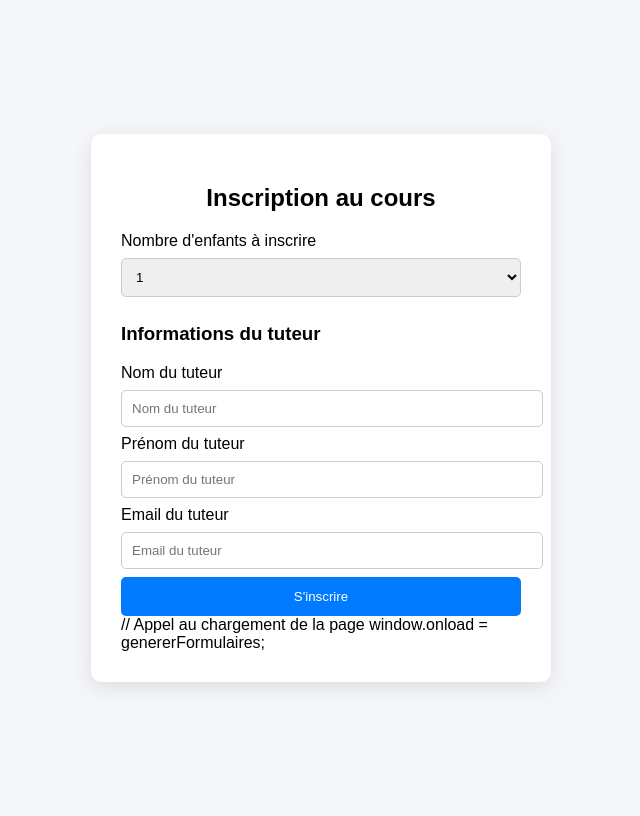
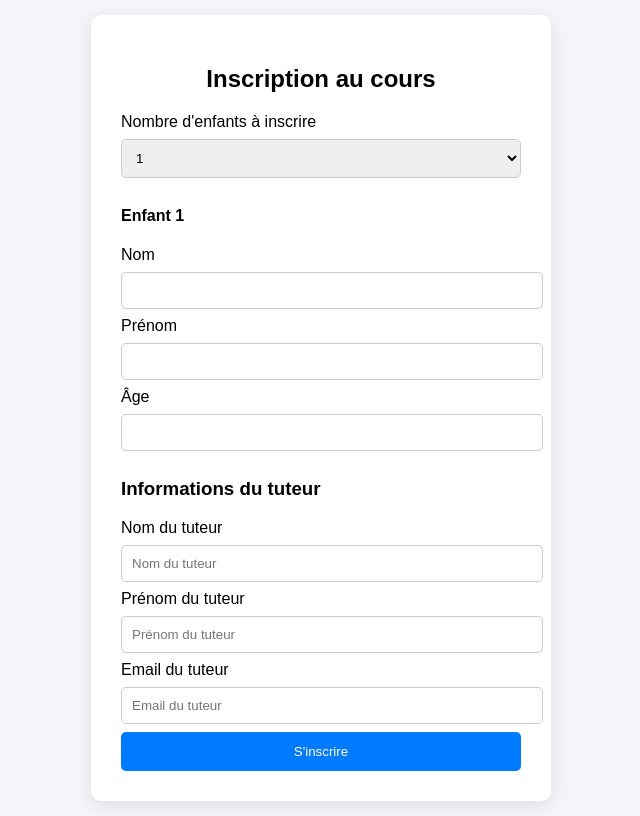
Before and after one commit to karim073/Projet_inscription, a Flask app: page / in a window 1280 px wide. Shown: the whole page, without its empty margins (319-959 px from the left). Run offline with Flask 3, Linux system fonts and the light colour scheme; some libraries are stand-ins or nearby versions.

Commit message:
correction

```diff
--- a/templates/inscription.html
+++ b/templates/inscription.html
@@ -1,12 +1,13 @@
 <!DOCTYPE html>
-<html>
+<html lang="fr">
 
 <head>
     <meta charset="UTF-8">
     <title>Inscription au cours</title>
     <link rel="stylesheet" href="/static/style.css">
     <script src="/static/validation.js"></script>
-    <script src="https://www.google.com/recaptcha/api.js"></script>
+    <!-- Script reCAPTCHA une seule fois suffit -->
+    <script src="https://www.google.com/recaptcha/api.js" async defer></script>
 </head>
 
 <body>
@@ -59,10 +60,39 @@
         <button type="submit">S'inscrire</button>
     </form>
 
-<!-- Script Google reCAPTCHA v2 -->
-<script src="https://www.google.com/recaptcha/api.js" async defer></script>
+</div>
+
+<!-- Script pour générer les formulaires enfants -->
+<script>
     // Appel au chargement de la page
-    window.onload = genererFormulaires;
+    window.onload = function() {
+        genererFormulaires();
+    };
+
+    // Exemple de fonction genererFormulaires() minimale pour que cela fonctionne
+    function genererFormulaires() {
+        const nb = document.getElementById('nb_enfants').value;
+        const container = document.getElementById('formulaires_enfants');
+        const hiddenInput = document.getElementById('nb_enfants_hidden');
+        hiddenInput.value = nb;
+
+        container.innerHTML = ''; // vider le contenu précédent
+
+        for (let i = 1; i <= nb; i++) {
+            const div = document.createElement('div');
+            div.className = 'form-group';
+            div.innerHTML = `
+                <h4>Enfant ${i}</h4>
+                <label>Nom</label>
+                <input type="text" name="nom_enfant_${i}" required>
+                <label>Prénom</label>
+                <input type="text" name="prenom_enfant_${i}" required>
+                <label>Âge</label>
+                <input type="number" name="age_enfant_${i}" min="1" required>
+            `;
+            container.appendChild(div);
+        }
+    }
 </script>
 
 </body>
```
Lines whose indentation alone changed are shown as unchanged.
